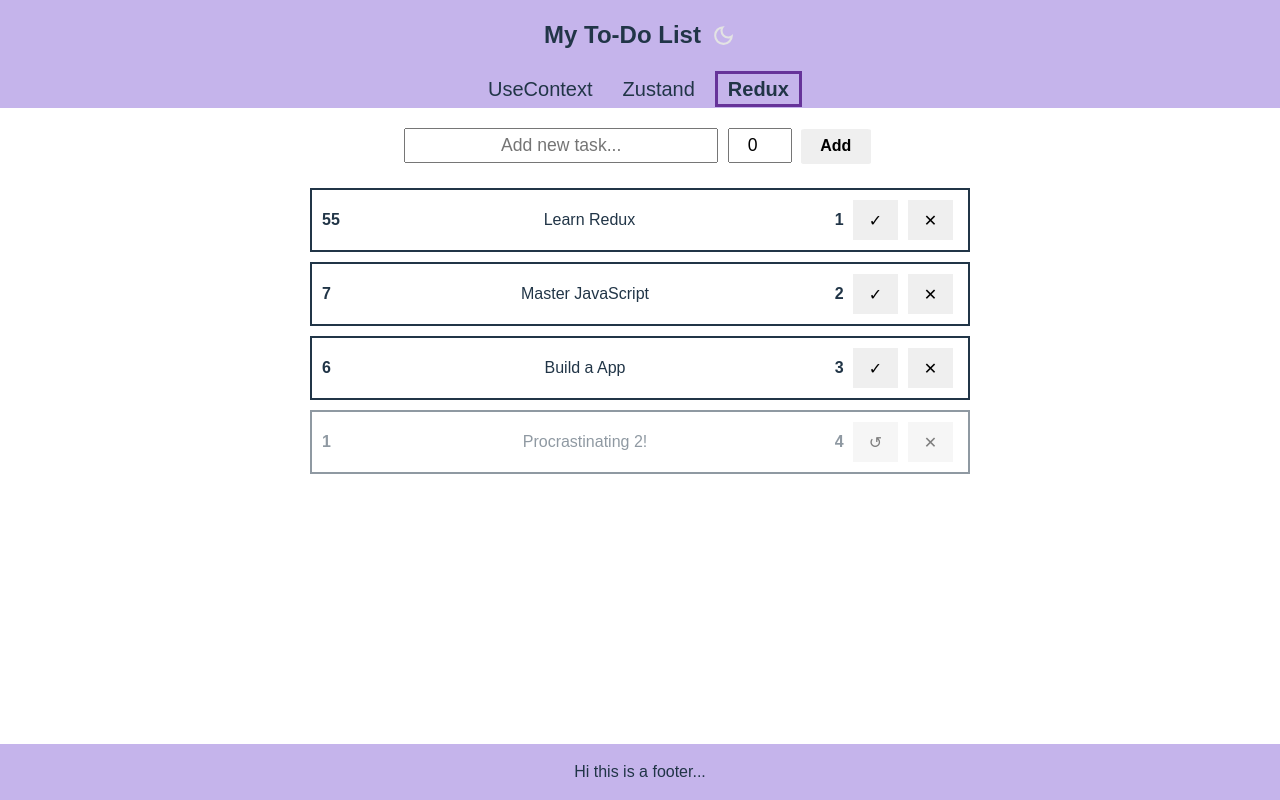
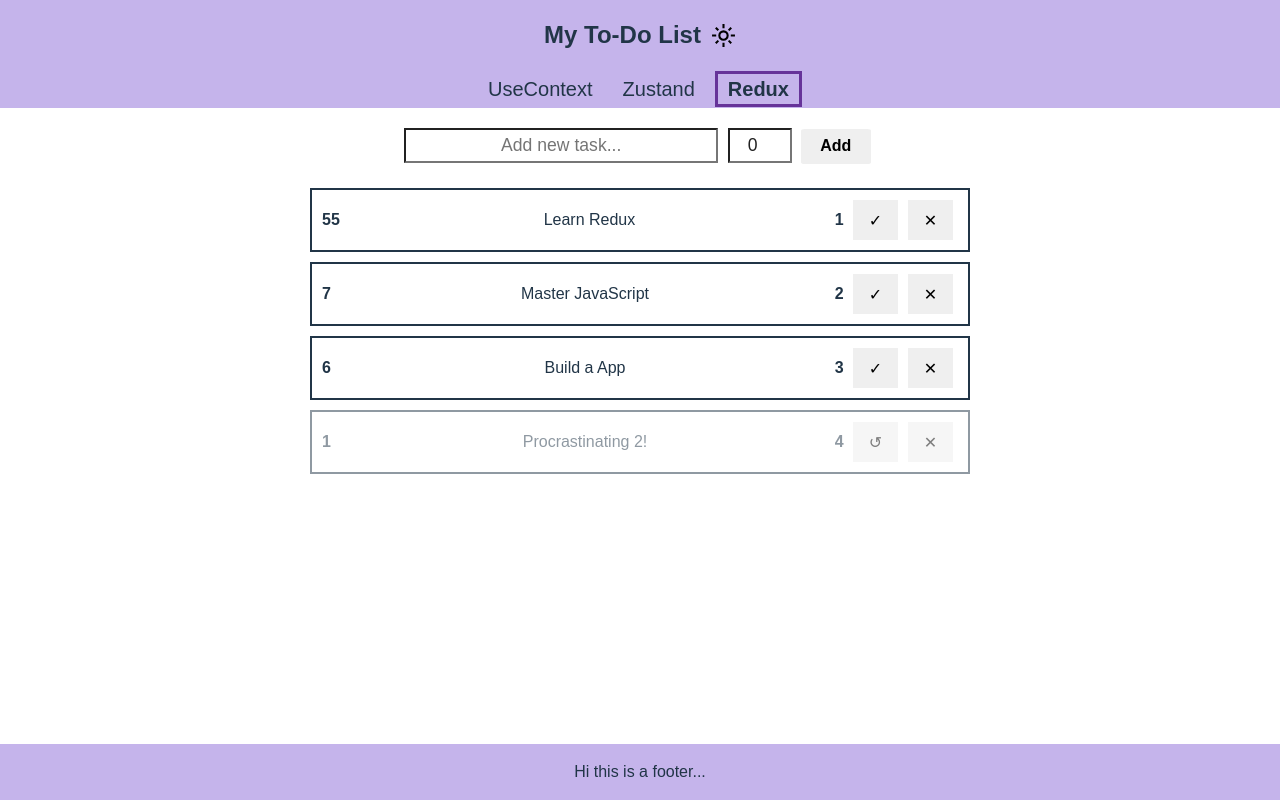
Before and after one commit to ReeveWorks/react-todolist2, a React (Vite) app: page / in a window 1280 px wide. Built offline with nearby package versions, Linux system fonts and the light colour scheme.

Commit message:
v6.0 Added Light Mode/ Dark Mode (working)

```diff
--- a/src/components/header.jsx
+++ b/src/components/header.jsx
@@ -2,6 +2,7 @@
 import '../styles/header.css'
 import { usePageStore } from '../store/pageStore.jsx';
 import { useModeStore } from '../store/modeStore.jsx';
+import { useEffect } from 'react';
 
 function header() {
   const page = usePageStore((state) => state.page);
@@ -9,6 +10,11 @@
 
   const mode = useModeStore((state) => state.mode);
   const setMode = useModeStore((state) => state.setMode);
+  const darkModeMql = window.matchMedia && window.matchMedia('(prefers-color-scheme: dark)');
+
+  useEffect(() => {
+    setMode(darkModeMql.matches);
+  },[]);
 
   function toggleMode() {
     setMode(!mode.state);
--- a/src/store/modeStore.jsx
+++ b/src/store/modeStore.jsx
@@ -8,7 +8,18 @@
         img: darkModeIcon,
     },
 
-    setMode: (toggle) => set((i) => ({ mode: {state: toggle, img: toggle ? darkModeIcon : lightkModeIcon} })),
+    setMode: (toggle) => {
+        const root = document.documentElement;
+        if (toggle) {
+            root.classList.remove('light');
+            root.classList.add('dark');
+        }
+        else {
+            root.classList.remove('dark');
+            root.classList.add('light');
+        }
+        set((i) => ({ mode: {state: toggle, img: toggle ? darkModeIcon : lightkModeIcon} }))
+    },
 }));
 
 export { useModeStore };
--- a/src/styles/global.css
+++ b/src/styles/global.css
@@ -1,4 +1,20 @@
-:root {
+:root, html.dark {
+  --text-color: rgba(255, 255, 255, 0.87);
+  --main-color: rgba(255, 255, 255, 0.87);
+  --background-color: rgb(36, 36, 36);
+  --secondary-color: rgb(15, 13, 20);
+  --hover-color: rgb(116, 123, 255);
+}
+
+html.light {
+  --text-color: rgba(0, 0, 0, 0.87);
+  --main-color: rgb(33, 53, 71);
+  --background-color: rgb(255, 255, 255);
+  --secondary-color: rgb(197, 180, 235);
+  --hover-color: rgb(116, 123, 255);
+}
+
+/* :root {
   --text-color: rgba(255, 255, 255, 0.87);
   --main-color: rgba(255, 255, 255, 0.87);
   --background-color: rgb(36, 36, 36);
@@ -14,4 +30,4 @@
     --secondary-color: rgb(197, 180, 235);
     --hover-color: rgb(116, 123, 255);
   }
-}
+} */
--- a/src/styles/header.css
+++ b/src/styles/header.css
@@ -33,5 +33,4 @@
     height: 25px;
     cursor: pointer;
     margin-left: 10px;
-
 }
--- a/src/styles/todolist.css
+++ b/src/styles/todolist.css
@@ -1,7 +1,3 @@
-:root{
-  color: var(--main-color);
-  background-color: var(--background-color);
-}
 
 li {
     list-style: none;
@@ -24,7 +20,7 @@
   margin: 0px 5px;
   border-radius: 0px;
   cursor: pointer;
-  transition: background-color 0.5 ease;
+  transition: var(--background-color) 0.5 ease;
   border: 2px solid transparent;
 }
 
@@ -42,6 +38,8 @@
   margin-right: 10px;
   margin-top: 20px;
   margin-bottom: 15px;
+  background-color: var(--background-color);
+  color: var(--text-color);
 }
 
 input[type="text"]{
```
Also changed, not shown: src/assets/light_mode.svg.
